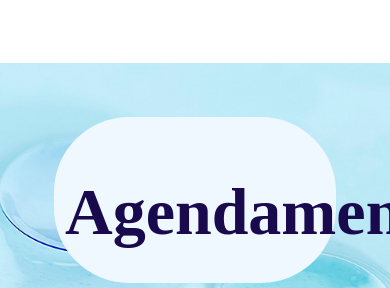
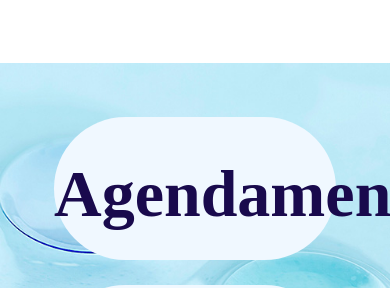
Before and after one commit to jaquelinelopes/cart-o-d-visita, a plain HTML site: page index.html in a window 390 px wide. Shown: the part 556-844 px from the top of the page. Drawn offline with Linux system fonts and the light colour scheme; a web font is replaced by a local one.

Commit message:
alteração padding

```diff
--- a/style.css
+++ b/style.css
@@ -60,7 +60,6 @@ ul {
 ul a {
     font-size: 35px;
     color: #190A4D;
-    padding-left: 11px;
     text-decoration: none;
     font-weight: bold;
 }
@@ -151,8 +150,8 @@ li {
     }
 
     .itens {
-        padding-top: 61px;
-        padding-bottom: 38px;
+        padding-top: 43px;
+        padding-bottom: 33px;
     }
     .itens_agendamento::before {
         background-size: 143px;
```
